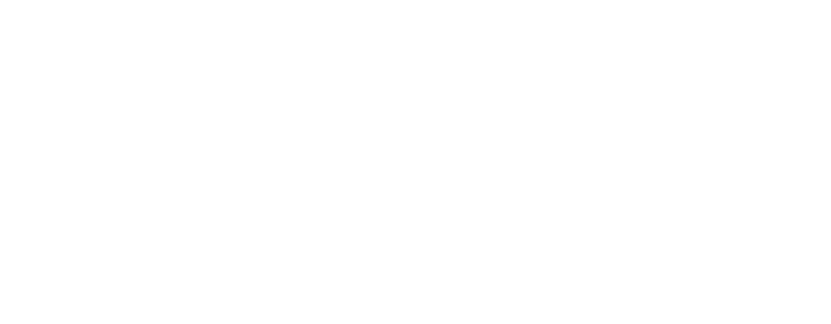
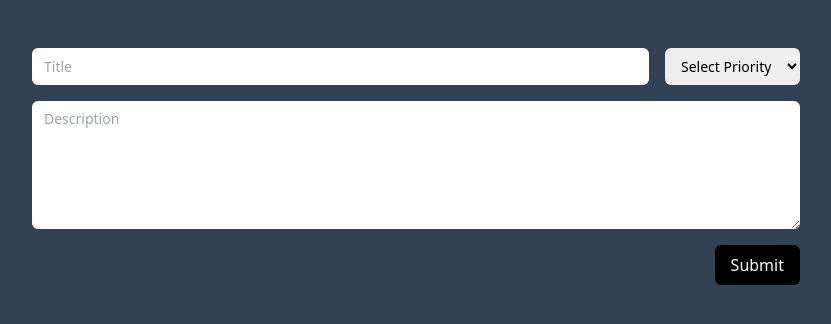
Before and after one commit to nour-root/crud-todo-app, a website built with Vite: page index.html in a window 1280 px wide. Shown: the whole page, without its empty margins (224-1055 px from the left). Built offline with nearby package versions, Linux system fonts and the light colour scheme.

Commit message:
finished basic form

```diff
--- a/index.html
+++ b/index.html
@@ -6,7 +6,49 @@
     <meta name="viewport" content="width=device-width, initial-scale=1.0" />
     <title>Vite App</title>
   </head>
-  <body>
+  <body class="bg-slate-700 container mx-auto max-w-3xl px-2 sm:px-0">
+    <main class="h-dvh my-12">
+      <form id="todo-form" class="flex flex-col gap-4">
+        <div class="flex gap-4 w-full">
+          <input
+            type="text"
+            class="rounded-md py-2 px-3 text-sm w-full"
+            name="title"
+            id="title"
+            placeholder="Title"
+            minlength="3"
+            required
+          />
+          <select
+            name="priority"
+            class="rounded-md py-2 px-3 text-sm"
+            id="priority"
+            required
+          >
+            <option value="" class="text-slate-300">Select Priority</option>
+            <option value="high">High</option>
+            <option value="medium">Medium</option>
+            <option value="low">Low</option>
+          </select>
+        </div>
+        <textarea
+          class="rounded-md py-2 px-3 text-sm w-full min-h-32"
+          name="description"
+          id="description"
+          placeholder="Description"
+          required
+          minlength="3"
+        ></textarea>
+        <div class="flex justify-end">
+          <button
+            type="submit"
+            class="bg-black rounded-md text-white px-4 py-2"
+          >
+            Submit
+          </button>
+        </div>
+      </form>
+    </main>
     <script type="module" src="/src/main.js"></script>
   </body>
 </html>
--- a/src/main.js
+++ b/src/main.js
@@ -1 +1,12 @@
 import "./style.css";
+
+const form = document.getElementById("todo-form");
+
+form.addEventListener("submit", (e) => {
+  e.preventDefault();
+  const title = document.getElementById("title").value;
+  const priority = document.getElementById("priority").value;
+  const description = document.getElementById("description").value;
+  console.log({ title, priority, description });
+  form.reset();
+});
```
